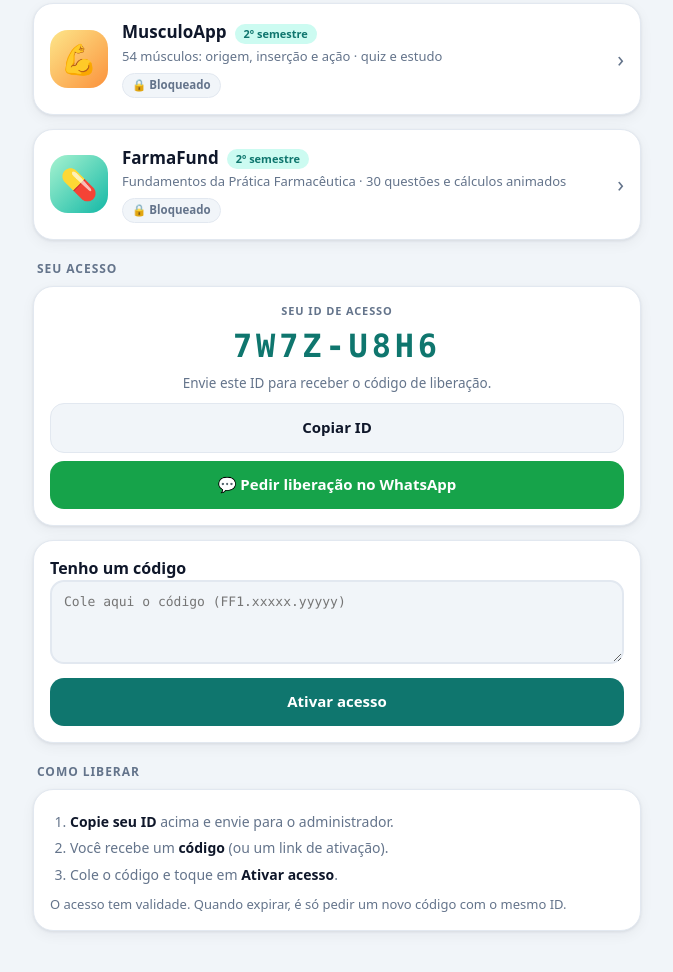
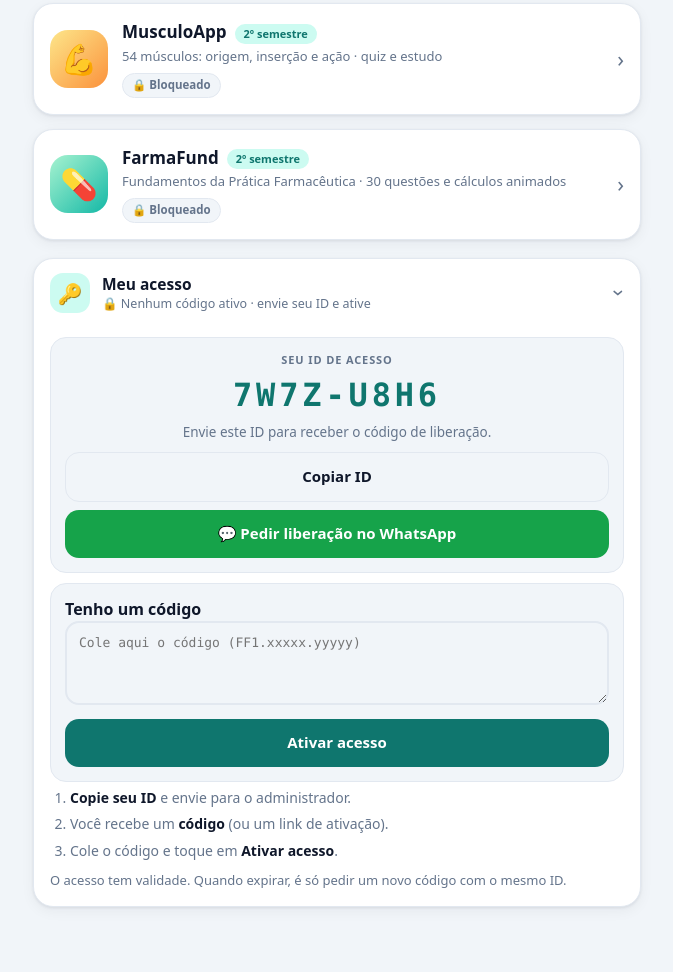
Before and after one commit to Eduardopontesdev/portalacademico, a plain HTML site: page index.html in a window 1280 px wide. Shown: the part 224-1196 px from the top of the page, without its empty margins (303-976 px from the left). After the commit the page ends 1175 px from the top, so only its background shows below. Drawn offline with Linux system fonts and the light colour scheme.

Commit message:
Add files via upload

```diff
--- a/index.html
+++ b/index.html
@@ -42,6 +42,17 @@ h2.sec:first-child{margin-top:4px}
 .tag.none{background:var(--bg);color:var(--muted);border:1px solid var(--line)}
 .tag.exp{background:var(--warn-soft);color:var(--warn)}
 
+.acc{background:var(--card);border:1px solid var(--line);border-radius:20px;box-shadow:var(--shadow);margin-top:18px;overflow:hidden}
+.acc summary{list-style:none;display:flex;align-items:center;gap:12px;padding:14px 16px;cursor:pointer}
+.acc summary::-webkit-details-marker{display:none}
+.acc .ai{width:40px;height:40px;border-radius:13px;background:var(--brand-soft);display:grid;place-items:center;font-size:20px;flex-shrink:0}
+.acc .at{flex:1;min-width:0}.acc .at b{display:block;font-size:15.5px}.acc .at small{display:block;color:var(--muted);font-size:12.5px}
+.acc .chev{font-size:22px;color:var(--muted);transition:transform .2s}
+.acc[open] .chev{transform:rotate(90deg)}
+.acc.ok .ai{background:var(--ok-soft)}
+.accbody{padding:0 16px 16px;animation:fadeIn .25s ease-out}
+@keyframes fadeIn{from{opacity:0;transform:translateY(-6px)}to{opacity:1;transform:none}}
+.inner{background:var(--bg);border:1px solid var(--line);border-radius:16px;padding:14px;margin-top:10px}
 .idbox{text-align:center}
 .idbox small{display:block;font-size:11px;font-weight:800;letter-spacing:.08em;text-transform:uppercase;color:var(--muted)}
 .idbox b{display:block;font-size:32px;letter-spacing:.12em;font-family:ui-monospace,Menlo,monospace;color:var(--brand);margin:4px 0 2px}
@@ -74,8 +85,14 @@ ol.how b{color:var(--text)}
     <h2 class="sec">Módulos</h2>
     <div id="mods"></div>
 
-    <h2 class="sec">Seu acesso</h2>
-    <div class="card idbox">
+    <details class="acc" id="acc" open>
+      <summary>
+        <span class="ai">🔑</span>
+        <span class="at"><b>Meu acesso</b><small id="accsub">Verificando…</small></span>
+        <span class="chev">›</span>
+      </summary>
+      <div class="accbody">
+        <div class="inner idbox">
           <small>Seu ID de acesso</small>
           <b id="devid">----</b>
           <p>Envie este ID para receber o código de liberação.</p>
@@ -83,23 +100,20 @@ ol.how b{color:var(--text)}
           <a class="btn wa hidden" id="wa" target="_blank" rel="noopener">💬 Pedir liberação no WhatsApp</a>
           <div class="warn hidden" id="nopersist">⚠️ Este navegador não está guardando dados (modo privado?). Use uma aba normal para o ID não mudar.</div>
         </div>
-
-    <div class="card">
+        <div class="inner">
           <b>Tenho um código</b>
           <textarea id="code" placeholder="Cole aqui o código (FF1.xxxxx.yyyyy)" spellcheck="false" autocomplete="off" autocapitalize="off"></textarea>
           <button class="btn" id="go">Ativar acesso</button>
           <div class="msg hidden" id="msg"></div>
         </div>
-
-    <h2 class="sec">Como liberar</h2>
-    <div class="card">
         <ol class="how">
-        <li><b>Copie seu ID</b> acima e envie para o administrador.</li>
+          <li><b>Copie seu ID</b> e envie para o administrador.</li>
           <li>Você recebe um <b>código</b> (ou um link de ativação).</li>
           <li>Cole o código e toque em <b>Ativar acesso</b>.</li>
         </ol>
         <p style="font-size:13px;color:var(--muted);margin:10px 0 0">O acesso tem validade. Quando expirar, é só pedir um novo código com o mesmo ID.</p>
       </div>
+    </details>
   </div>
 </div>
 
@@ -113,11 +127,25 @@ function drawMods(){
   $("mods").innerHTML=MODS.map(m=>`<a class="card mod" href="${esc(m.pasta)}/index.html"><span class="me" style="background:linear-gradient(135deg,${m.cor[0]},${m.cor[1]})">${m.emoji}</span><span><b>${esc(m.nome)}${m.semestre?`<span class="sem">${esc(m.semestre)}</span>`:""}</b><small>${esc(m.descricao)}</small><span class="tag none" id="t-${esc(m.id)}">Verificando…</span></span><span class="go">›</span></a>`).join("");
 }
 async function refresh(){
+  const res=[];
   for(const m of MODS.map(x=>x.id)){
-    const s=await FFLicense.status(m), el=$("t-"+m);
+    const s=await FFLicense.status(m), el=$("t-"+m); res.push(s);
     if(s.state==="ok"){ el.className="tag ok"; el.textContent="🔓 Liberado até "+FFLicense.brDate(s.exp); }
     else if(s.state==="expired"){ el.className="tag exp"; el.textContent="⏰ Expirou em "+FFLicense.brDate(s.exp); }
     else { el.className="tag none"; el.textContent="🔒 Bloqueado"; }
+  }
+  return res;
+}
+function updateAcc(res,first){
+  const oks=res.filter(s=>s.state==="ok"), acc=$("acc"), sub=$("accsub");
+  if(oks.length){
+    const max=oks.map(s=>s.exp).sort().pop();
+    sub.textContent="🔓 Acesso ativo até "+FFLicense.brDate(max)+" · toque para ver o ID ou ativar outro código";
+    acc.classList.add("ok"); if(first) acc.open=false;
+  } else {
+    acc.classList.remove("ok");
+    sub.textContent=res.some(s=>s.state==="expired")?"⏰ Acesso expirado · ative um novo código":"🔒 Nenhum código ativo · envie seu ID e ative";
+    acc.open=true;
   }
 }
 async function start(){
@@ -129,12 +157,16 @@ async function start(){
   $("go").onclick=async()=>{
     const v=$("code").value, m=$("msg"); m.classList.remove("hidden");
     if(!v.trim()){ m.className="msg err"; m.textContent="Cole o código recebido."; return; }
-    const r=await FFLicense.activate(v); m.className="msg "+(r.ok?"ok":"err"); m.textContent=r.msg;
-    if(r.ok){ $("code").value=""; refresh(); }
+    const r=await FFLicense.activate(v);
+    if(!r.ok){ m.className="msg err"; m.textContent=r.msg; return; }
+    m.className="msg hidden"; $("code").value="";
+    const n=$("notice"); n.className="msg ok"; n.textContent=r.msg; setTimeout(()=>n.classList.add("hidden"),9000);
+    updateAcc(await refresh(),true);        // recolhe a área de ativação
+    window.scrollTo({top:0,behavior:"smooth"});
   };
   const n=await FFLicense.fromHash();
   if(n){ const e=$("notice"); e.className="msg "+(n.ok?"ok":"err"); e.textContent=n.msg; }
-  refresh();
+  updateAcc(await refresh(),true);
 }
 if(window.crypto&&crypto.subtle) start();
 else { $("devid").textContent="----"; const e=$("notice"); e.className="msg err"; e.textContent="Abra este site pelo endereço https em um navegador atualizado."; }
--- a/sw.js
+++ b/sw.js
@@ -1,4 +1,4 @@
-const CACHE = "central-v2";
+const CACHE = "central-v3";
 const ASSETS = ["./", "./index.html", "./license.js", "./modulos.js", "./manifest.json", "./icon-192.png", "./icon-512.png"];
 
 self.addEventListener("install", e => {
```
Lines whose indentation alone changed are shown as unchanged.
